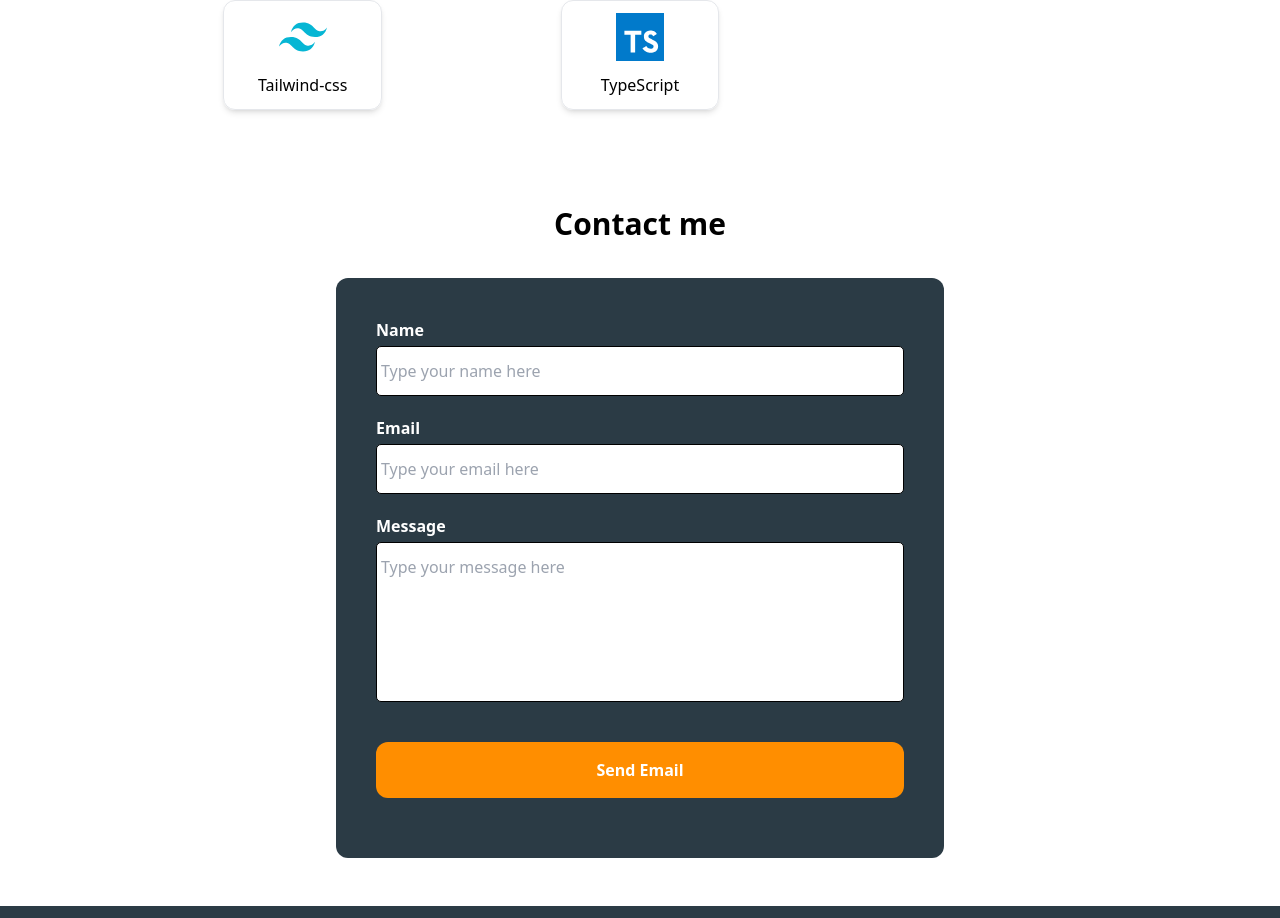
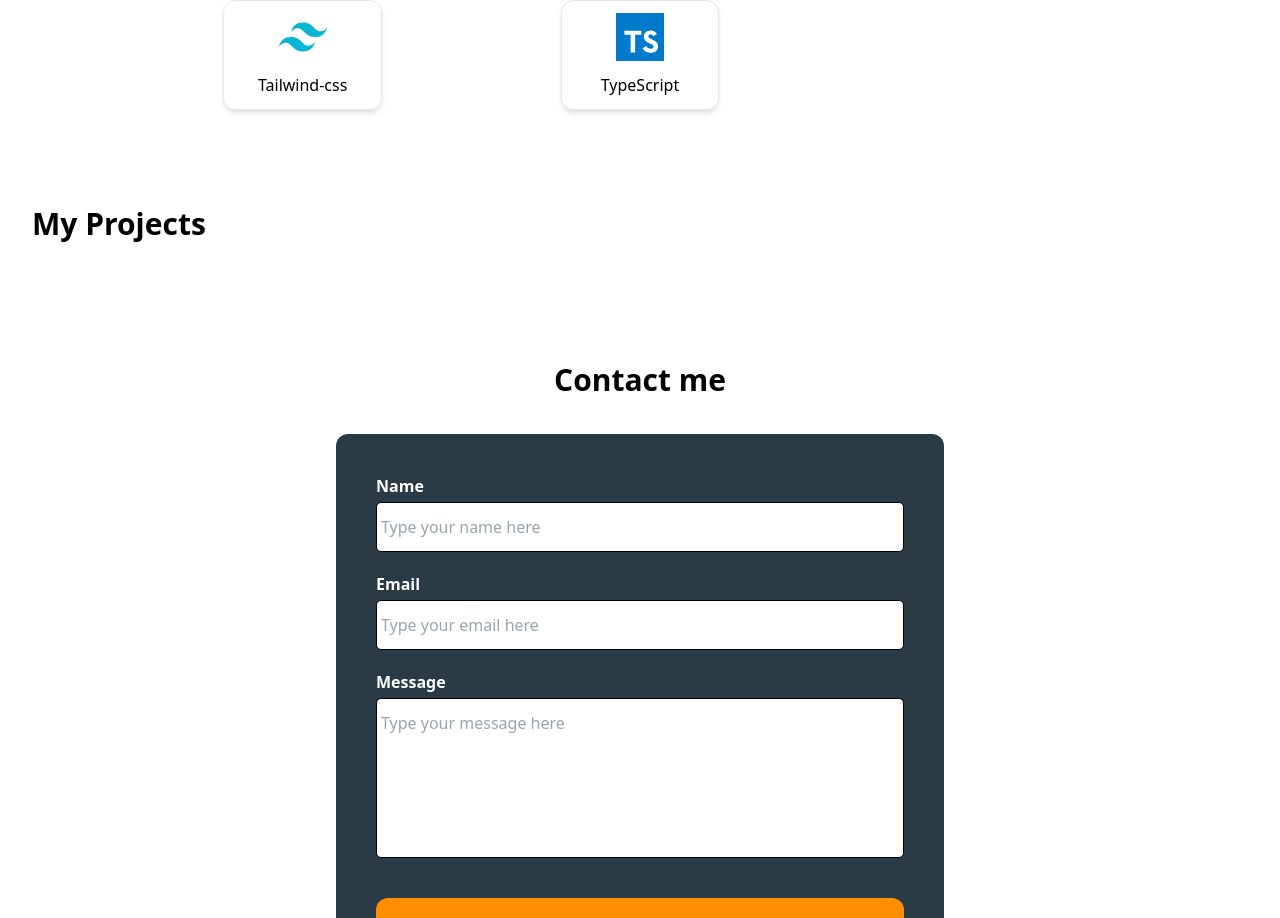
Before and after one commit to RoberthNC/My-Personal-Portfolio, a React (Vite) app: page / in a window 1280 px wide. Shown: the part 1612-2530 px from the top of the page. Built offline with nearby package versions, Linux system fonts and the light colour scheme.

Commit message:
The project section is starting

```diff
--- a/package.json
+++ b/package.json
@@ -10,6 +10,7 @@
   },
   "dependencies": {
     "@emailjs/browser": "^3.10.0",
+    "dotenv": "^16.0.3",
     "react": "^18.2.0",
     "react-dom": "^18.2.0",
     "react-router-dom": "^6.9.0",
--- a/src/App.jsx
+++ b/src/App.jsx
@@ -2,8 +2,9 @@ import Navbar from "./components/Navbar"
 import Presentation from "./components/Presentation"
 import AboutMe from "./components/AboutMe"
 import Skills from "./components/Skills"
+import Projects from "./components/Projects"
+import ContactMe from "./components/ContactMe"
 import Footer from "./components/Footer"
-import ContactMe from "./components/ContactMe"
 
 function App() {
   return (
@@ -12,6 +13,7 @@ function App() {
       <Presentation />
       <AboutMe />
       <Skills />
+      <Projects />
       <ContactMe />
       <Footer />
     </>
--- a/src/components/ContactMe.jsx
+++ b/src/components/ContactMe.jsx
@@ -29,7 +29,7 @@ const ContactMe = () => {
         }
 
         //Sending the email to my email
-        emailjs.sendForm('gmailMessage', 'template_qks9a24', form.current, 'dJjWkU7ywJcNe-ygn')
+        emailjs.sendForm("gmailMessage", "template_qks9a24", form.current, "dJjWkU7ywJcNe-ygn")
             .then((result) => {
                 console.log(result.text);
             }, (error) => {
--- a/src/components/Projects.jsx
+++ b/src/components/Projects.jsx
@@ -0,0 +1,10 @@
+const Projects = () => {
+  return (
+    <div className="px-8 py-12" id="skills">
+        <h2 className="text-3xl font-bold">My Projects</h2>
+        <br />
+    </div>
+  )
+}
+
+export default Projects
```
Also changed, not shown: 1 other file (tests, documents, lock files or other folders).
